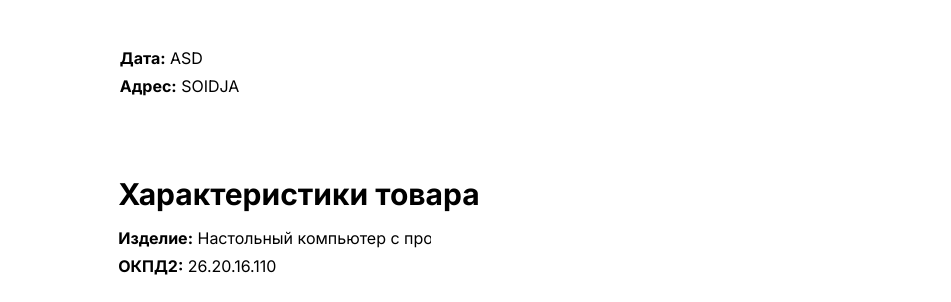
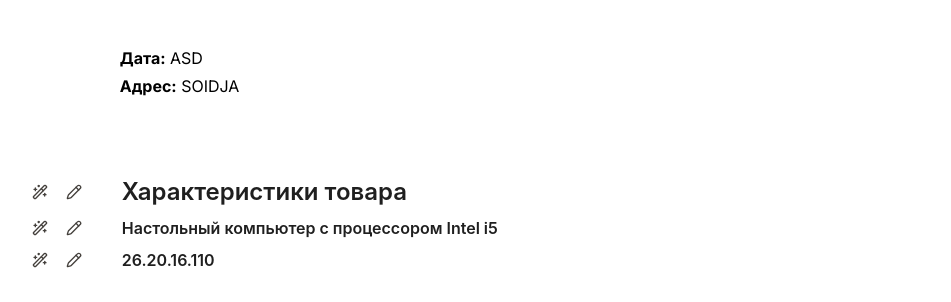
Before and after one commit to SuroZaqaryan/react-notion-table, a React app: page / in a window 1280 px wide. Shown: the top 302 px of the page, without its empty margins (121-1072 px from the left). Built offline with nearby package versions, Linux system fonts and the light colour scheme; the HTML template or start-up script is replaced by a standard one.

Commit message:
Added editable typography

```diff
--- a/src/Table/styles/style.css
+++ b/src/Table/styles/style.css
@@ -463,7 +463,7 @@ html {
   display: flex;
   align-items: flex-end;
   justify-content: space-between;
-  padding-left: 7.4rem;
+  padding-left: 4rem;
 }
 
 .editable-fields {
--- /dev/null
+++ b/src/Table/ui/EditableParagraph.jsx
@@ -0,0 +1,63 @@
+import { useState, useRef, useEffect } from 'react';
+import { Flex, Input, Typography } from 'antd';
+import { Pencil, WandSparkles } from 'lucide-react';
+
+const { Text } = Typography;
+
+function EditableParagraph({ value, onChange, label, as: Component = 'span', asProps = {} }) {
+    const [editing, setEditing] = useState(false);
+    const [tempValue, setTempValue] = useState(value);
+    const inputRef = useRef(null);
+
+    const finishEditing = () => {
+        setEditing(false);
+        onChange(tempValue);
+    };
+
+    useEffect(() => {
+        if (editing && inputRef.current) {
+            inputRef.current.focus();
+        }
+    }, [editing]);
+
+    return (
+        <Flex align="center" gap={8}>
+            <Flex style={{ position: 'relative', right: '2rem' }} gap={18}>
+                <WandSparkles
+                    style={{ cursor: 'pointer' }}
+                    size={16}
+                    color='#44403C'
+                />
+
+                <Pencil
+                    onClick={() => setEditing(true)}
+                    style={{ cursor: 'pointer' }}
+                    size={16}
+                    color='#44403C'
+                />
+            </Flex>
+
+            {label && (
+                <Text style={{ display: 'flex', alignItems: 'center', whiteSpace: 'nowrap' }}>
+                    {label}
+                </Text>
+            )}
+
+            {editing ? (
+                <Input
+                    ref={inputRef}
+                    value={tempValue}
+                    onChange={(e) => setTempValue(e.target.value)}
+                    style={{ minWidth: '100%' }}
+                    onPressEnter={finishEditing}
+                    onBlur={finishEditing}
+                    size="middle"
+                />
+            ) : (
+                <Component style={{ margin: 0 }} {...asProps}>{value}</Component>
+            )}
+        </Flex>
+    );
+}
+
+export default EditableParagraph;
--- a/src/Table/ui/TableWrapper.jsx
+++ b/src/Table/ui/TableWrapper.jsx
@@ -3,7 +3,8 @@ import Table from "./Table";
 import { reducer } from "../lib/reducer";
 import columns from "../columns/columns";
 import { Trash2 } from 'lucide-react';
-import { Button, Tooltip } from 'antd';
+import { Button, Tooltip, Typography } from 'antd';
+import EditableParagraph from "./EditableParagraph";
 
 function TableWrapper({ chapterName, itemName, okpd2, data, dopChars }) {
   const [state, dispatch] = useReducer(reducer, {
@@ -23,11 +24,11 @@ function TableWrapper({ chapterName, itemName, okpd2, data, dopChars }) {
     dispatch({ type: "enable_reset" });
   }, [state.data, state.columns]);
 
-  const handleChange = (key) => (e) => {
+  const handleMetadataChange = (key) => (value) => {
     dispatch({
       type: "update_metadata",
       key,
-      value: e.target.value,
+      value,
     });
   };
 
@@ -39,33 +40,30 @@ function TableWrapper({ chapterName, itemName, okpd2, data, dopChars }) {
     <div className="table-wrapper">
       <div className="editable-wrapper">
         <div className="editable-fields">
-          <input
+          <EditableParagraph
             value={state.metadata.chapterName}
-            onChange={handleChange("chapterName")}
-            className="editable-title"
+            onChange={handleMetadataChange("chapterName")}
+            as={Typography.Title}
+            asProps={{ level: 3 }}
           />
-          <p>
-            <strong>Изделие:</strong>{" "}
-            <input
-              value={state.metadata.itemName}
-              onChange={handleChange("itemName")}
-              className="editable-field"
-            />
-          </p>
-          <p>
-            <strong>ОКПД2:</strong>{" "}
-            <input
-              value={state.metadata.okpd2}
-              onChange={handleChange("okpd2")}
-              className="editable-field"
-            />
-          </p>
+
+          <EditableParagraph
+            value={state.metadata.itemName}
+            onChange={handleMetadataChange("itemName")}
+            as={Typography.Title}
+            asProps={{ level: 5 }}
+          />
+
+          <EditableParagraph
+            value={state.metadata.okpd2}
+            onChange={handleMetadataChange("okpd2")}
+            as={Typography.Title}
+            asProps={{ level: 5 }}
+          />
         </div>
 
         <div>
-          {
-            state.selectedRowIndices.length > 0 &&
-
+          {state.selectedRowIndices.length > 0 && (
             <Tooltip placement="top" title={`Выбрано строк: ${state.selectedRowIndices.length}`}>
               <Button
                 type="primary"
@@ -78,7 +76,7 @@ function TableWrapper({ chapterName, itemName, okpd2, data, dopChars }) {
                 Удалить
               </Button>
             </Tooltip>
-          }
+          )}
         </div>
       </div>
 
```
